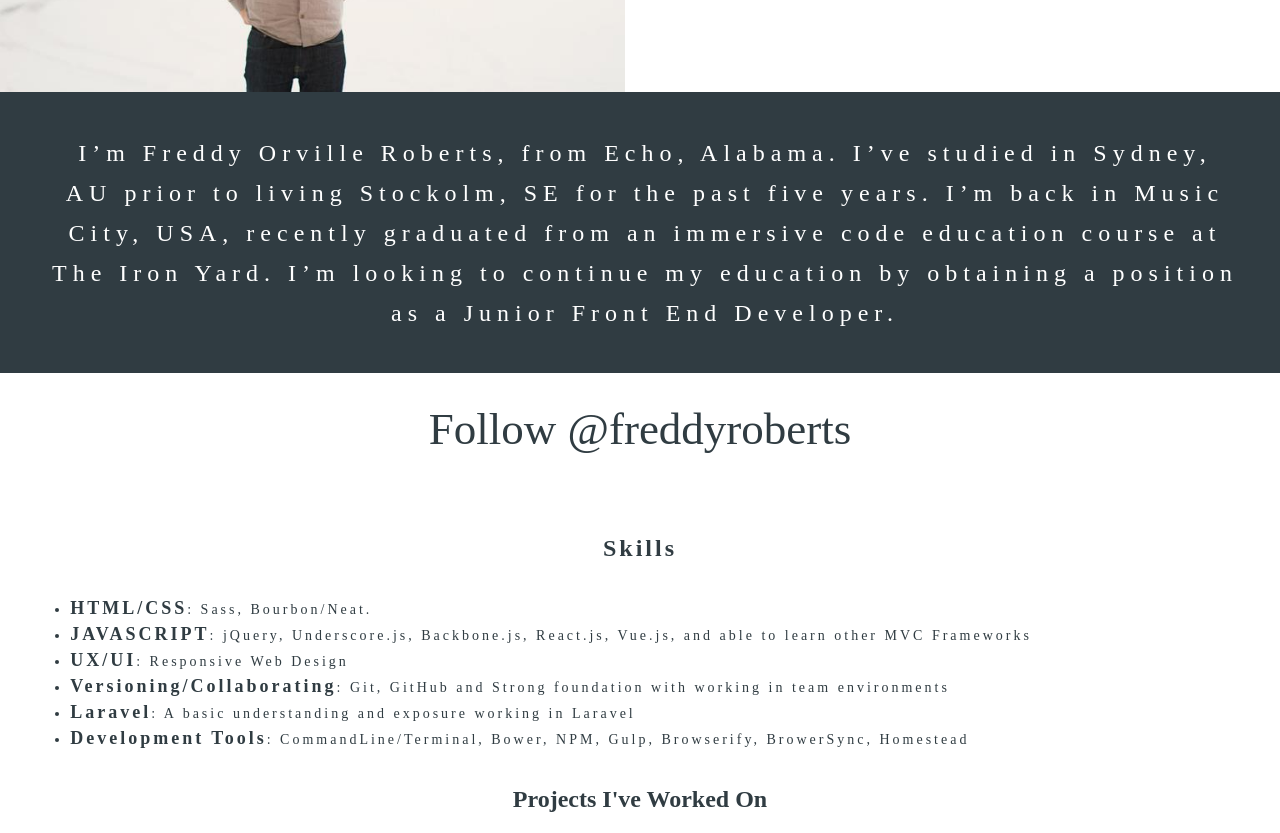
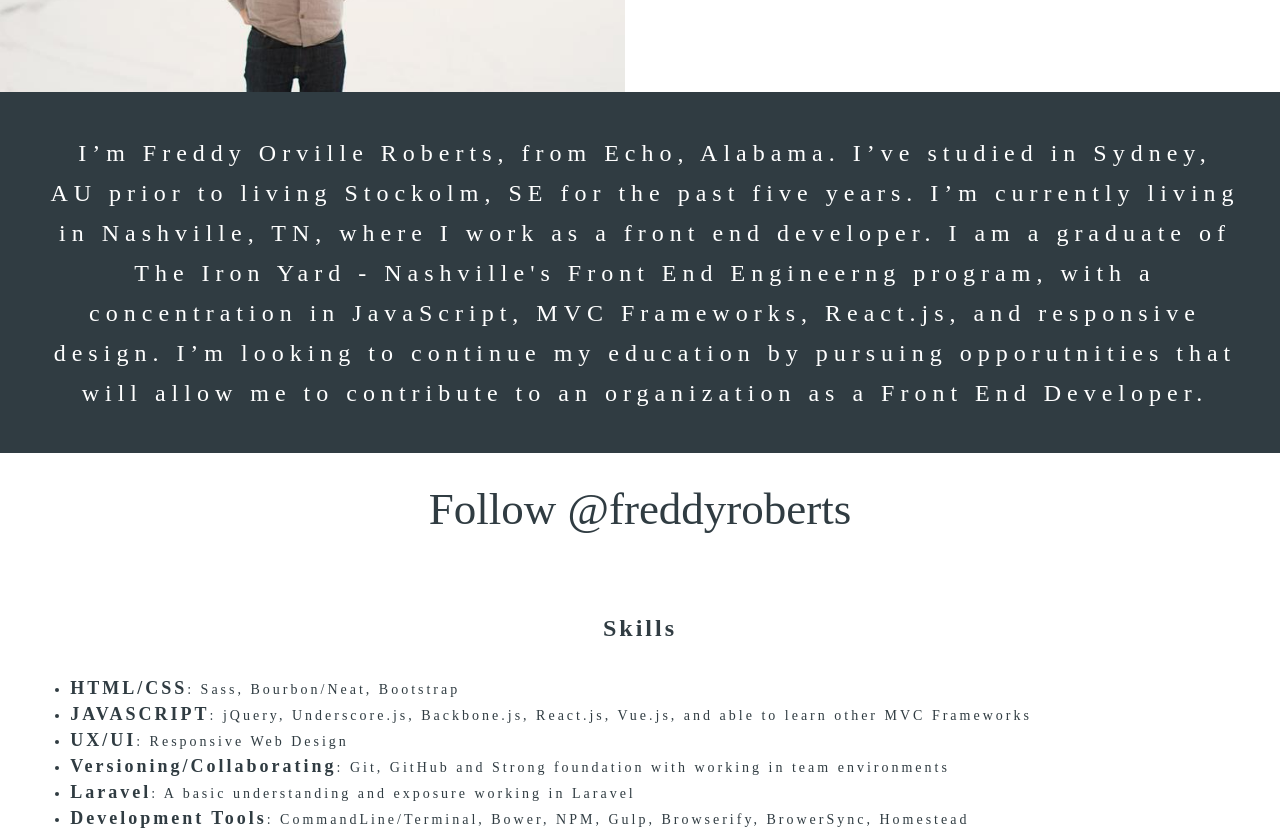
Before and after one commit to freddyroberts/freddyroberts.github.io, a website: page index.html in a window 1280 px wide. Shown: the part 830-1663 px from the top of the page. Drawn offline with Linux system fonts and the light colour scheme.

Commit message:
updated profile

```diff
--- a/index.html
+++ b/index.html
@@ -52,8 +52,8 @@
         </section>
         <section class="about" id="about">
             <p id="about_article">
-                I’m Freddy Orville Roberts, from Echo, Alabama. I’ve studied in Sydney, AU prior to living Stockolm, SE for the past five years. I’m back in Music City, USA, recently graduated from an immersive code education course at The Iron Yard. I’m looking to continue
-                my education by obtaining a position as a Junior Front End Developer.
+                I’m Freddy Orville Roberts, from Echo, Alabama. I’ve studied in Sydney, AU prior to living Stockolm, SE for the past five years. I’m currently living in Nashville, TN, where I work as a front end developer. I am a graduate of The Iron Yard - Nashville's Front End Engineerng program, with a concentration in JavaScript, MVC Frameworks, React.js, and responsive design.  I’m looking to continue
+                my education by pursuing opporutnities that will allow me to contribute to an organization as a Front End Developer.
         </section>
 
         <section class="social" id="social">
@@ -69,7 +69,7 @@
             </article>
             <article>
                 <ul>
-                    <li><b>HTML/CSS</b>: Sass, Bourbon/Neat.</li>
+                    <li><b>HTML/CSS</b>: Sass, Bourbon/Neat, Bootstrap</li>
                     <li><b>JAVASCRIPT</b>: jQuery, Underscore.js, Backbone.js, React.js, Vue.js, and able to learn other MVC Frameworks</li>
                     <li><b>UX/UI</b>: Responsive Web Design</li>
                     <li><b>Versioning/Collaborating</b>: Git, GitHub and Strong foundation with working in team environments</li>
@@ -86,7 +86,7 @@
                 <a href="http://hollymeyers.com"><span>HollyMeyers.com</span><img src="public/assets/img/hollymeyers.jpg"/></a>
             </nav>
             <article>
-                <a href="assets/img/FreddyRobertsResume.pdf" download><i class="fa fa-arrow-circle-o-down">Get My Resume</i></a>
+                <a href="public/assets/img/FreddyRobertsResume.pdf" download><i class="fa fa-arrow-circle-o-down">Get My Resume</i></a>
                 <a href="https://github.com/freddyroberts"><i class="fa fa-arrow-circle-o-down">Git To Github</i></a>
             </article>
         </section>
```
